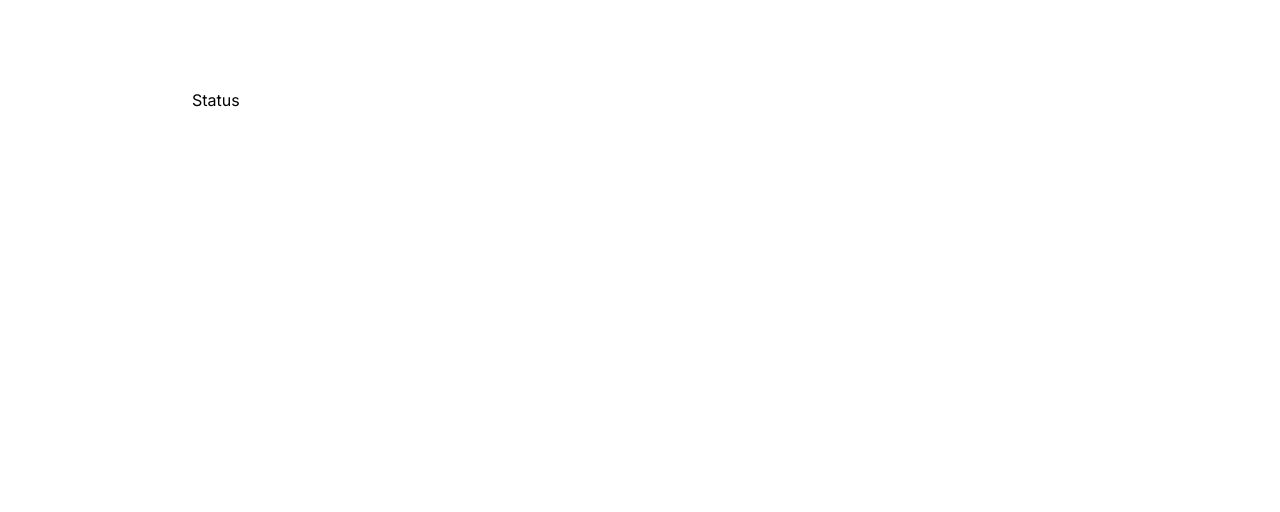
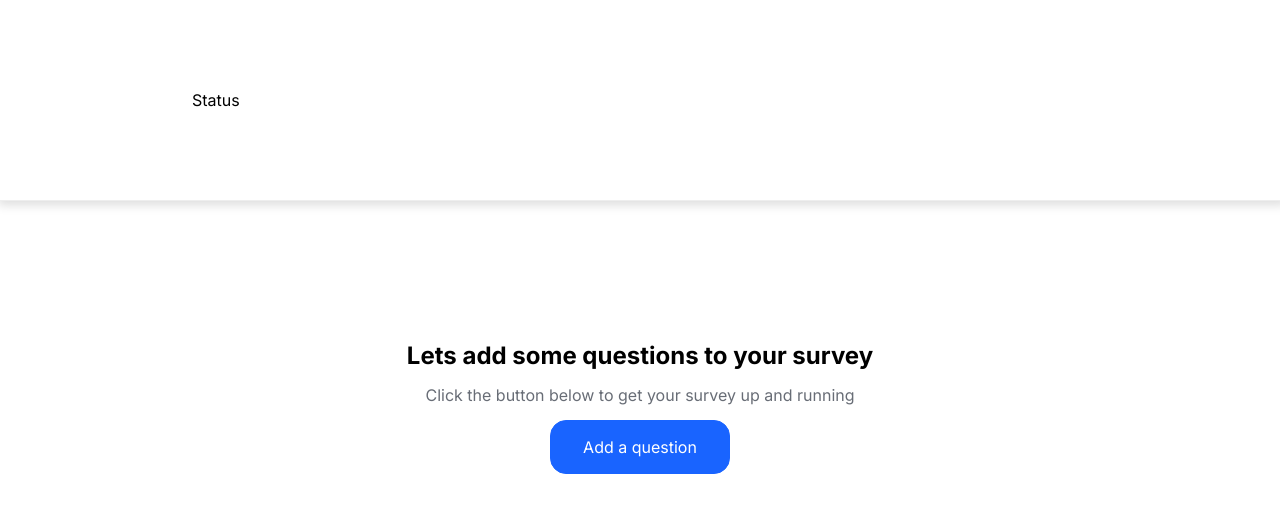
Before and after one commit to Esmanurrr/SurveyApp, a React (Vite) app: page /survey/171f47f6-0de2-4939-8b4a-9b61964ae219 in a window 1280 px wide. Shown: the top 512 px of the page. Built offline with nearby package versions, Linux system fonts and the light colour scheme.

Commit message:
added some styles and survey/id page

```diff
--- a/db.json
+++ b/db.json
@@ -27,6 +27,16 @@
       "id": "d20b33da-ca33-4dba-b8a6-98fac455ae6c",
       "title": "denem",
       "description": "denemerwrwfs"
+    },
+    {
+      "id": "04c8b1b5-7e9b-4f3e-a832-edc427254cbb",
+      "title": "deneme ",
+      "description": "lsdfksdlkfs"
+    },
+    {
+      "id": "d970bf53-82ff-412d-939d-bc65ca749bfc",
+      "title": "deneme",
+      "description": "deneme423423"
     }
   ]
 }
--- a/src/app/router/Routes.jsx
+++ b/src/app/router/Routes.jsx
@@ -2,6 +2,7 @@ import { createBrowserRouter } from "react-router-dom";
 import App from '../../App.jsx'
 import Surveys from "../../components/dashboard/Surveys";
 import SurveyHeader from "../../components/survey/SurveyHeader.jsx";
+import Survey from "../../components/survey/Survey.jsx";
 
 
 export const router = createBrowserRouter(([
@@ -10,7 +11,7 @@ export const router = createBrowserRouter(([
         element: <App/>,
         children: [
             {path: '', element: <Surveys />},
-            { path: 'survey/:id', element: <SurveyHeader /> },
+            { path: 'survey/:id', element: <Survey /> },
 
         ]
     }
--- /dev/null
+++ b/src/components/question/AddQuestionButton.jsx
@@ -0,0 +1,13 @@
+import { Button, Span, TextCenter } from "../../style"
+
+function AddQuestionButton() {
+  return (
+    <TextCenter>
+        <h2>Lets add some questions to your survey</h2>
+        <Span>Click the button below to get your survey up and running</Span>
+        <div><Button>Add a question</Button></div>
+    </TextCenter>
+  )
+}
+
+export default AddQuestionButton
--- /dev/null
+++ b/src/components/question/QuestionList.jsx
@@ -0,0 +1,14 @@
+import { Container, TextCenter } from "../../style"
+import AddQuestionButton from "./AddQuestionButton"
+
+function QuestionList({question}) {
+  return (
+    <Container>
+        {
+            !question && <AddQuestionButton/>
+        }
+    </Container>
+  )
+}
+
+export default QuestionList
--- /dev/null
+++ b/src/components/survey/Survey.jsx
@@ -0,0 +1,13 @@
+import QuestionList from '../question/QuestionList'
+import SurveyHeader from './SurveyHeader'
+
+const Survey = () => {
+  return (
+    <div>
+        <SurveyHeader/>
+        <QuestionList/>
+    </div>
+  )
+}
+
+export default Survey
--- a/src/components/survey/SurveyHeader.jsx
+++ b/src/components/survey/SurveyHeader.jsx
@@ -1,5 +1,5 @@
 import { useLocation, useParams } from "react-router-dom";
-import { Container } from "../../style";
+import { Container, Header } from "../../style";
 
 const SurveyHeader = () => {
   const location = useLocation();
@@ -13,11 +13,13 @@ const SurveyHeader = () => {
 
   return (
     <>
+    <Header>
       <Container>
         <span>Status</span>
         <h2>{title}</h2>
         <p>{description}</p>
       </Container>
+    </Header>
     </>
   );
 };
--- a/src/style.jsx
+++ b/src/style.jsx
@@ -70,12 +70,12 @@ export const Textarea = styled.textarea`
 `;
 
 export const Button = styled.button`
-    background-color: #fff;
+    background-color: #1964ff;
     border: 1px solid #1964ff;
     padding: 1rem 2rem;
     border-radius: 1rem;
     font-size: 1rem;
-    color: #1964ff;
+    color: #fff;
     cursor: pointer;
     transition: 0.3s ease-in-out;
     &:hover{
@@ -86,3 +86,19 @@ export const Button = styled.button`
 export const RelativeDiv = styled.div`
     position: relative;
 `
+
+export const Header = styled.div`
+  border-bottom: 1px solid #eee;
+  box-shadow: 2px 0px 10px 4px #ddd;
+`
+
+export const Span = styled.span`
+  color: #686D76;
+`
+export const TextCenter = styled.div`
+  text-align: center;
+  display: flex;
+  flex-direction: column;
+  gap: 15px;
+  margin: 50px 0;
+`
```
